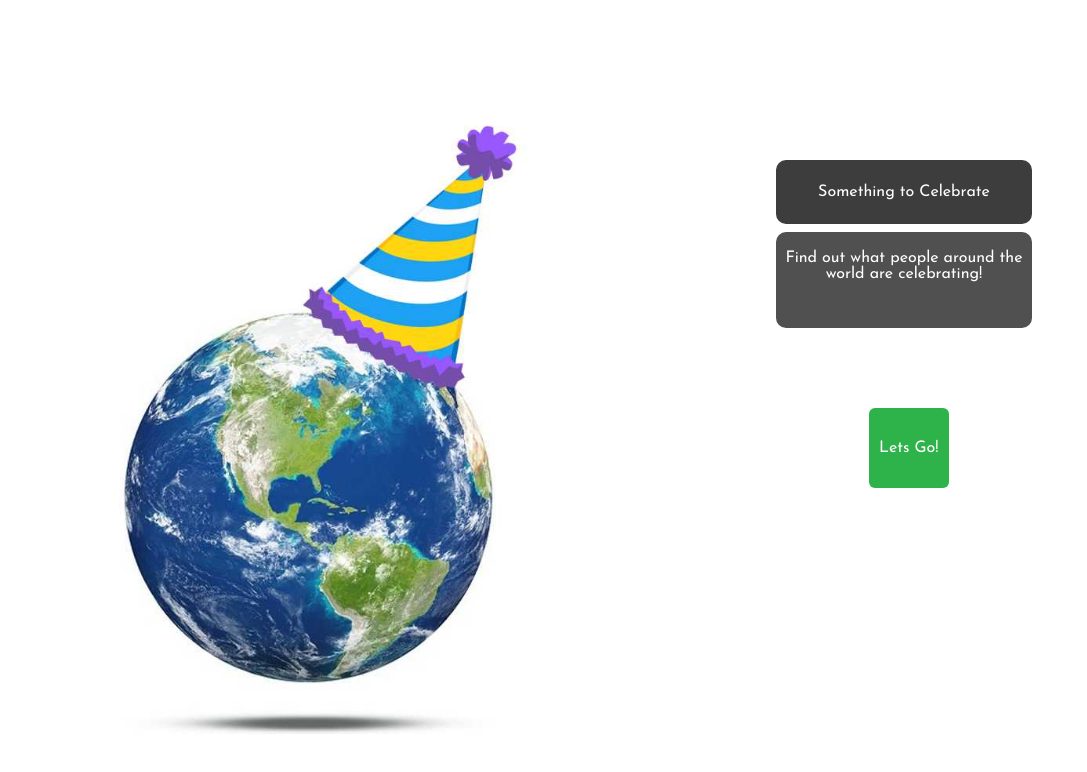
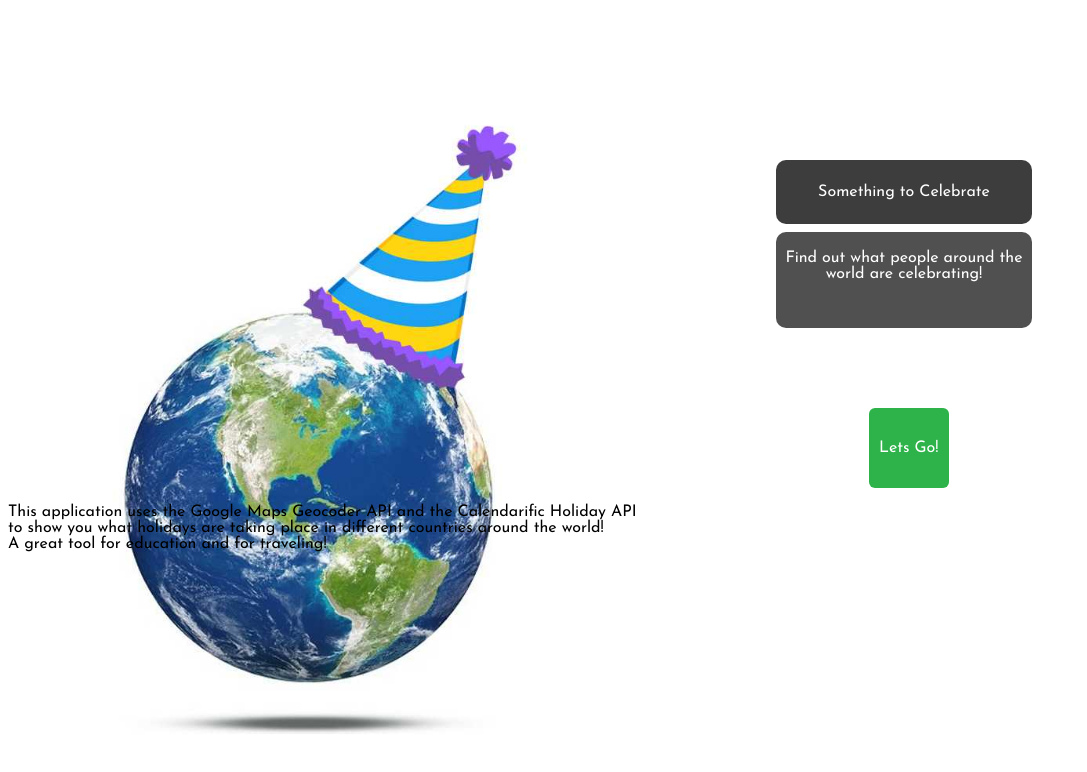
Before and after one commit to masonmeier/API-Capstone-Project, a plain HTML site: page index.html in a window 1280 px wide. Shown: the whole page, without its empty margins (0-1087 px from the left). Drawn offline with Linux system fonts and the light colour scheme.

Commit message:
Added an explanation to the landing page
see div Id "app-exp"

```diff
--- a/index.html
+++ b/index.html
@@ -21,6 +21,13 @@
                     </div>
                 </a>
             </div>
+            <div id="app-exp">
+                <p>
+                    This application uses the Google Maps Geocoder API and the Calendarific Holiday API<br>
+                    to show you what holidays are taking place in different countries around the world!<br>
+                    A great tool for education and for traveling!
+                </p>
+            </div>
         </div>
 </body>
 
```
